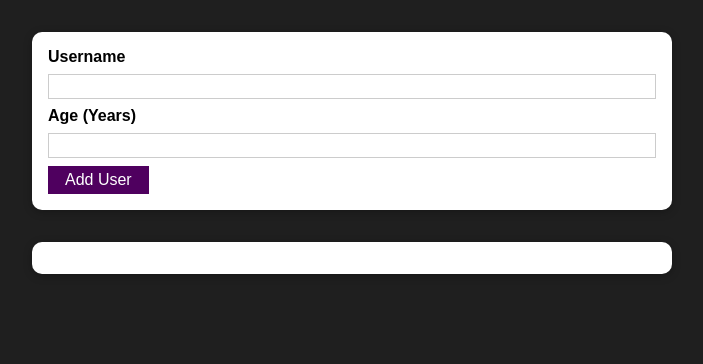
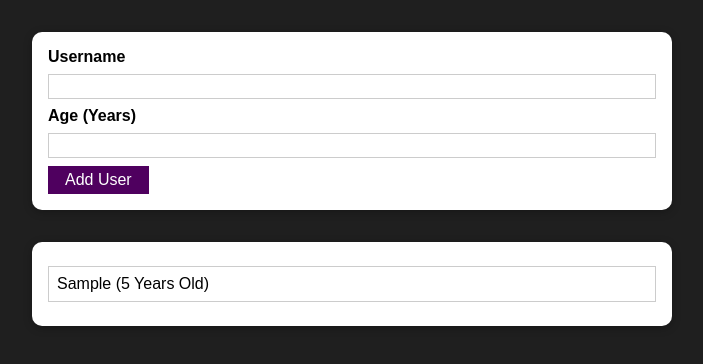
Before and after one commit to WayanPande/React-practice-project, a React (Create React App) app: page / in a window 1280 px wide. Both pictures are taken after typing "Sample", "5" into the empty fields and a click on the button "Add User". Shown: the top 364 px of the page, without its empty margins (288-991 px from the left). Built offline with nearby package versions, Linux system fonts and the light colour scheme.

Commit message:
Managing a List Of Users via State

```diff
--- a/src/App.js
+++ b/src/App.js
@@ -1,12 +1,21 @@
-import React from 'react';
+import React, { useState } from 'react';
 import AddUser from './components/Users/AddUser';
 import UserList from './components/Users/UsersList';
 
 function App() {
+
+  const [usersList, setUsersList] = useState([]);
+
+  const addUserHandler = (uName, uAge) => {
+    setUsersList((prevState) => {
+      return [...prevState, { name: uName, age: uAge, id: Math.random().toString() }];
+    });
+  };
+
   return (
     <div>
-      <AddUser />
-      <UserList users={[]} />
+      <AddUser onAddUser={addUserHandler} />
+      <UserList users={usersList} />
     </div>
   );
 }
--- a/src/components/Users/AddUser.js
+++ b/src/components/Users/AddUser.js
@@ -19,7 +19,8 @@
         if (+enteredAge < 1) {
             return;
         }
-        console.log(enteredUsername, enteredAge)
+
+        props.onAddUser(enteredUsername, enteredAge);
         setEnteredUsername('');
         setEnteredAge('');
     }
--- a/src/components/Users/UsersList.js
+++ b/src/components/Users/UsersList.js
@@ -6,7 +6,7 @@
     return (
         <Card className={styles.users}>
             <ul>
-                {props.users.map(user => <li>{user.name} ({user.age} Years Old)</li>)}
+                {props.users.map(user => <li key={user.id}>{user.name} ({user.age} Years Old)</li>)}
             </ul>
         </Card>
     );
```
